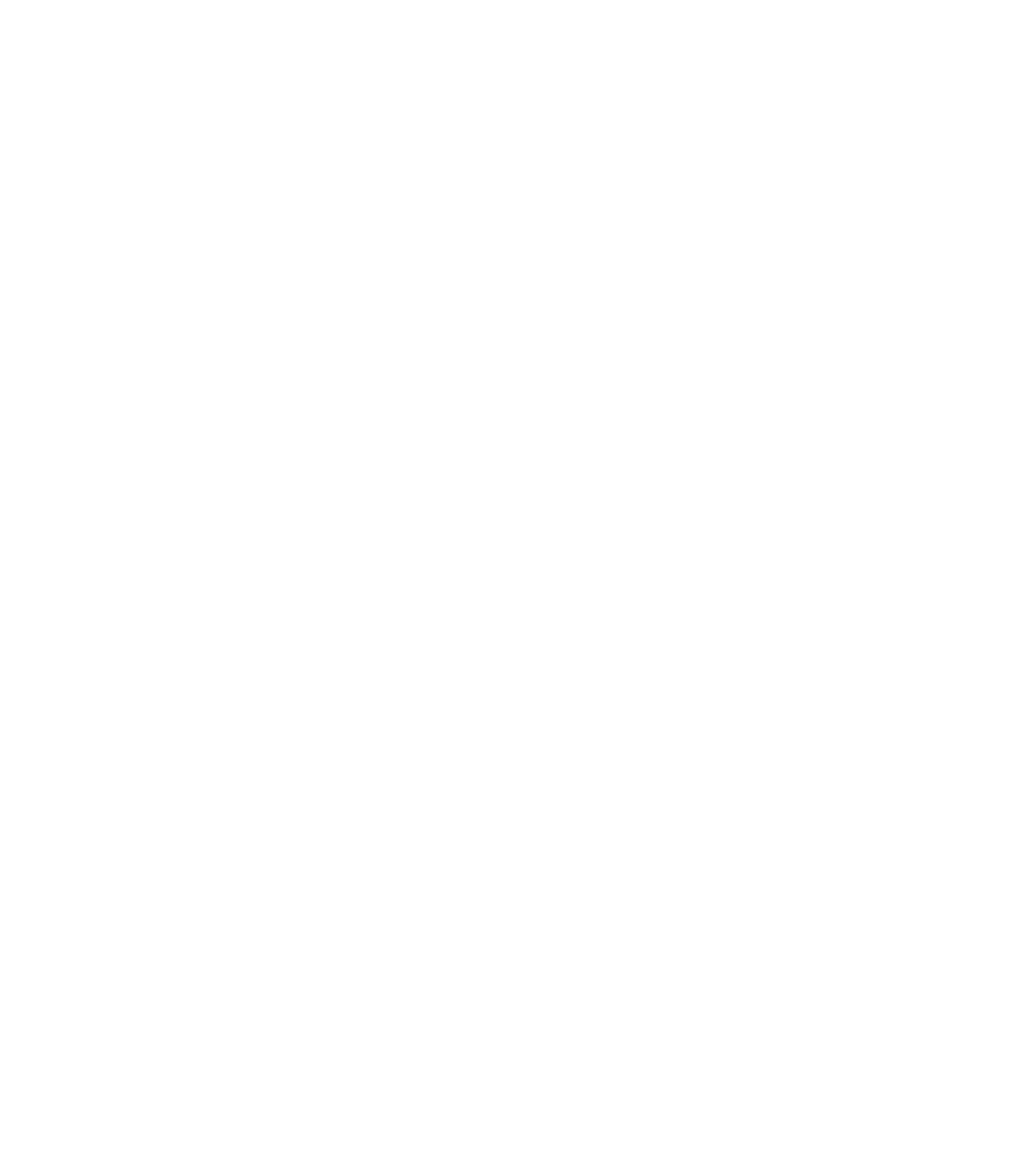
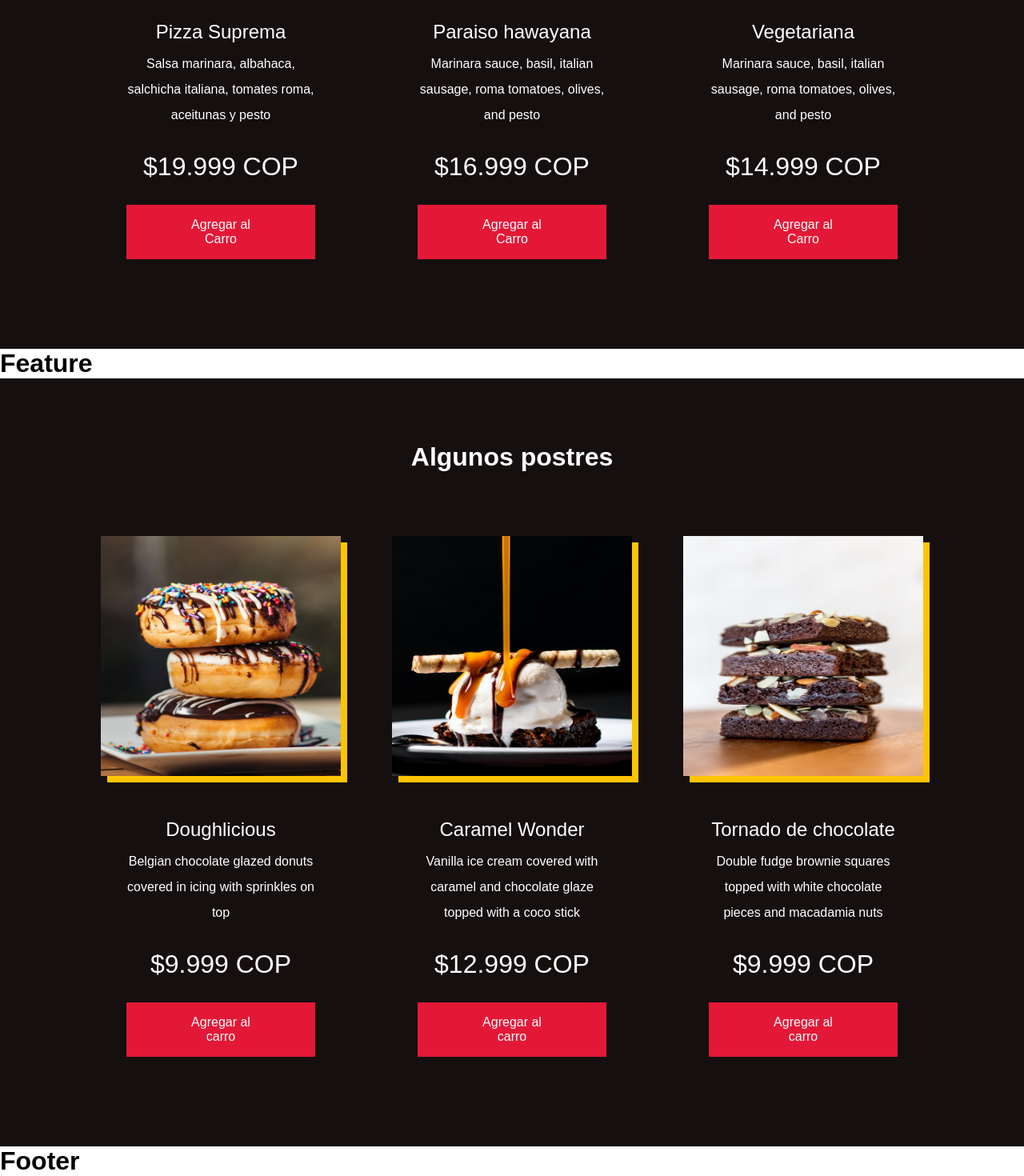
Before and after one commit to brammont/React-LandingPage_Pizza, a React (Create React App) app: page / in a window 1280 px wide. Shown: the part 1324-2794 px from the top of the page at 80% size. Before the commit the page ends 800 px from the top, so only its background shows below. Built offline with nearby package versions, Linux system fonts and the light colour scheme.

Commit message:
creating products second choise

```diff
--- a/src/App.js
+++ b/src/App.js
@@ -1,12 +1,21 @@
 import Hero from './components/Hero'
 import './App.css';
 import { BrowserRouter as Router } from 'react-router-dom';
-import { GlobalStyle } from './globalStyles'
+import { GlobalStyle } from './globalStyles';
+import Products from './components/Products';
+import { productData, productDataTwo} from './components/Products/data';
+import Feature from './components/Feature';
+import Footer from './components/Footer';
+
 function App() {
   return (
     <Router>
         <GlobalStyle/>
         <Hero/>
+        <Products heading='Elige tu preferida' data={productData} />
+        <Feature />
+        <Products heading='Algunos postres' data={productDataTwo} />
+        <Footer />
     </Router>
 
   );
--- a/src/components/Feature/index.js
+++ b/src/components/Feature/index.js
@@ -0,0 +1,11 @@
+import React from 'react'
+
+const Feature = () => {
+    return (
+        <div>
+            <h1>Feature</h1>
+        </div>
+    )
+}
+
+export default Feature
--- a/src/components/Footer/index.js
+++ b/src/components/Footer/index.js
@@ -0,0 +1,11 @@
+import React from 'react'
+
+const Footer = () => {
+    return (
+        <div>
+            <h1>Footer</h1>
+        </div>
+    )
+}
+
+export default Footer
--- a/src/components/Products/ProductsElements.js
+++ b/src/components/Products/ProductsElements.js
@@ -7,3 +7,65 @@
   background: #150f0f;
   color: #fff;
 `;
+export const ProductsHeading = styled.h1`
+  font-size: clamp(2rem, 2.5vw, 3rem);
+  text-align: center;
+  margin-bottom: 5rem;
+`;
+export const ProductWrapper = styled.div`
+  display: flex;
+  flex-wrap: wrap;
+  justify-content: center;
+  margin: 0 auto;
+`;
+
+export const ProductCard = styled.div`
+  margin: 0 2rem;
+  line-height: 2;
+  width: 300px;
+`;
+
+export const ProductImg = styled.img`
+  height: 300px;
+  min-width: 300px;
+  max-width: 100%;
+  box-shadow: 8px 8px #fdc500;
+`;
+
+export const ProductTitle = styled.h2`
+  font-weight: 400;
+  font-size: 1.5rem;
+`;
+
+export const ProductInfo = styled.div`
+  display: flex;
+  flex-direction: column;
+  justify-content: center;
+  align-items: center;
+  padding: 2rem;
+  text-align: center;
+`;
+
+export const ProductDesc = styled.p`
+  margin-bottom: 1rem;
+`;
+
+export const ProductPrice = styled.p`
+  margin-bottom: 1rem;
+  font-size: 2rem;
+`;
+
+export const ProductButton = styled.button`
+  font-size: 1rem;
+  padding: 1rem 4rem;
+  border: none;
+  background: #e31837;
+  color: #fff;
+  transition: 0.2 ease-out;
+  &:hover {
+    background: #ffc500;
+    transition: 0.2s ease-out;
+    cursor: pointer;
+    color: #000;
+  }
+`;
--- a/src/components/Products/data.js
+++ b/src/components/Products/data.js
@@ -0,0 +1,65 @@
+import product1 from '../../images/product-1.jpg';
+import product2 from '../../images/product-2.jpg';
+import product3 from '../../images/product-3.jpg';
+import sweet1 from '../../images/sweet3.jpg';
+import sweet2 from '../../images/sweet-2.jpg';
+import sweet3 from '../../images/sweet-3.jpg';
+
+export const productData = [
+  {
+    img: product1,
+    alt: 'Pizza',
+    name: 'Pizza Suprema',
+    desc:
+      'Salsa marinara, albahaca, salchicha italiana, tomates roma, aceitunas y pesto',
+    price: '$19.999 COP',
+    button: 'Agregar al Carro'
+  },
+  {
+    img: product2,
+    alt: 'Pizza',
+    name: 'Paraiso hawayana',
+    desc:
+      ' Marinara sauce, basil, italian sausage, roma tomatoes, olives, and pesto',
+    price: '$16.999 COP',
+    button: 'Agregar al Carro'
+  },
+  {
+    img: product3,
+    alt: 'Pizza',
+    name: 'Vegetariana',
+    desc:
+      ' Marinara sauce, basil, italian sausage, roma tomatoes, olives, and pesto',
+    price: '$14.999 COP',
+    button: 'Agregar al Carro'
+  }
+];
+export const productDataTwo = [
+  {
+    img: sweet2,
+    alt: 'Donuts',
+    name: 'Doughlicious',
+    desc:
+      'Belgian chocolate glazed donuts covered in icing with sprinkles on top',
+    price: '$9.999 COP',
+    button: 'Agregar al carro'
+  },
+  {
+    img: sweet3,
+    alt: 'Helados',
+    name: 'Caramel Wonder',
+    desc:
+      'Vanilla ice cream covered with caramel and chocolate glaze topped with a coco stick',
+    price: '$12.999 COP',
+    button: 'Agregar al carro'
+  },
+  {
+    img: sweet1,
+    alt: 'Brownie',
+    name: 'Tornado de chocolate',
+    desc:
+      'Double fudge brownie squares topped with white chocolate pieces and macadamia nuts',
+    price: '$9.999 COP',
+    button: 'Agregar al carro'
+  }
+];
--- a/src/components/Products/index.js
+++ b/src/components/Products/index.js
@@ -1,13 +1,38 @@
-import React from 'react'
+import React from 'react';
+import {
+  ProductsContainer,
+  ProductWrapper,
+  ProductsHeading,
+  ProductTitle,
+  ProductCard,
+  ProductImg,
+  ProductInfo,
+  ProductDesc,
+  ProductPrice,
+  ProductButton
+} from './ProductsElements';
 
-const Products = () => {
-    return (
-        <ProductsContainer>
+const Products = ({ heading, data }) => {
+  return (
+    <ProductsContainer>
+      <ProductsHeading>{heading}</ProductsHeading>
+      <ProductWrapper>
+      {data.map((product, index) => {
+          return (
+            <ProductCard key={index}>
+              <ProductImg src={product.img} alt={product.alt} />
+              <ProductInfo>
+                <ProductTitle>{product.name}</ProductTitle>
+                <ProductDesc>{product.desc}</ProductDesc>
+                <ProductPrice>{product.price}</ProductPrice>
+                <ProductButton>{product.button}</ProductButton>
+              </ProductInfo>
+            </ProductCard>
+          );
+        })}
+      </ProductWrapper>
+    </ProductsContainer>
+  );
+};
 
-        </ProductsContainer>
-
-
-    )
-}
-
-export default Products
+export default Products;
```
